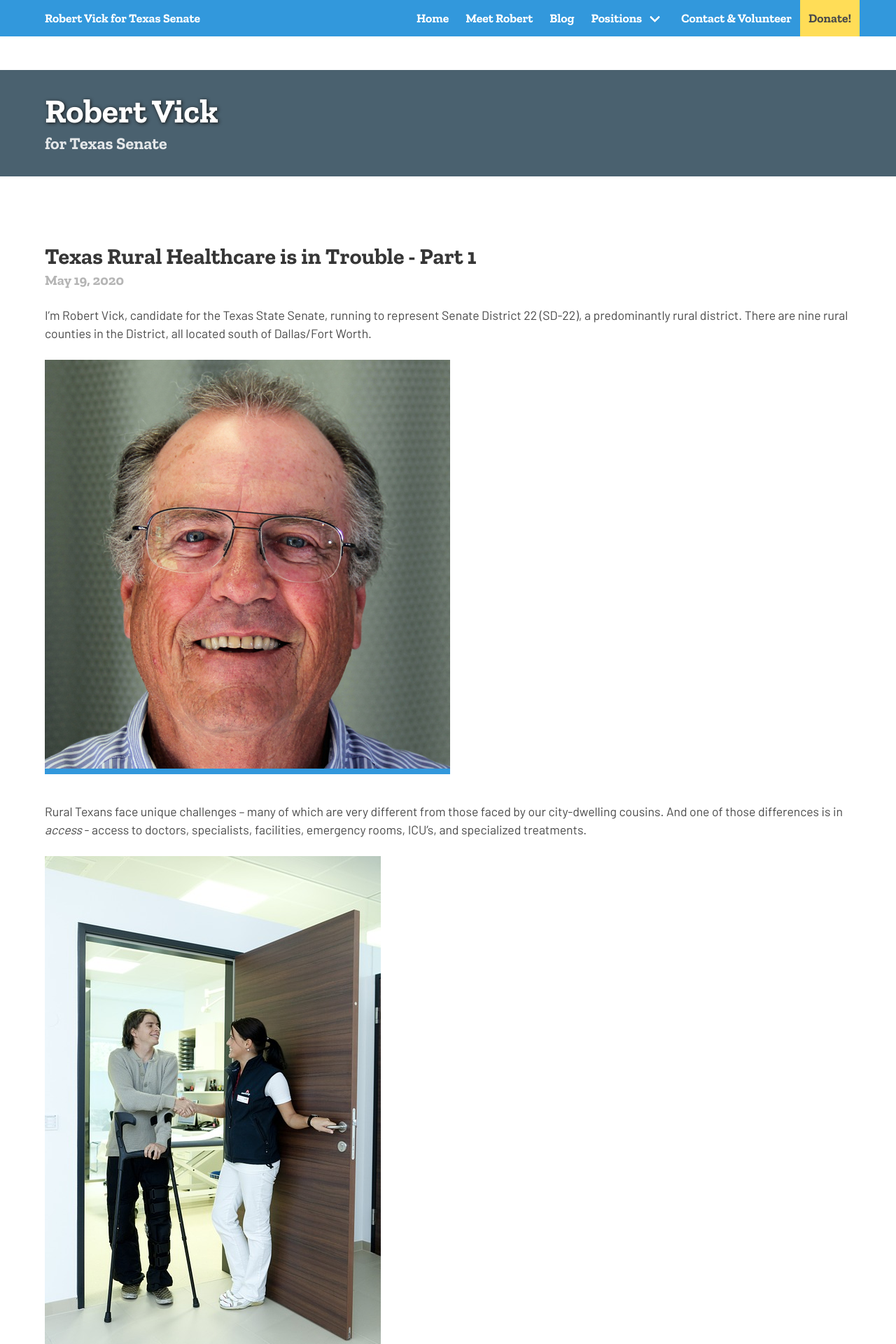
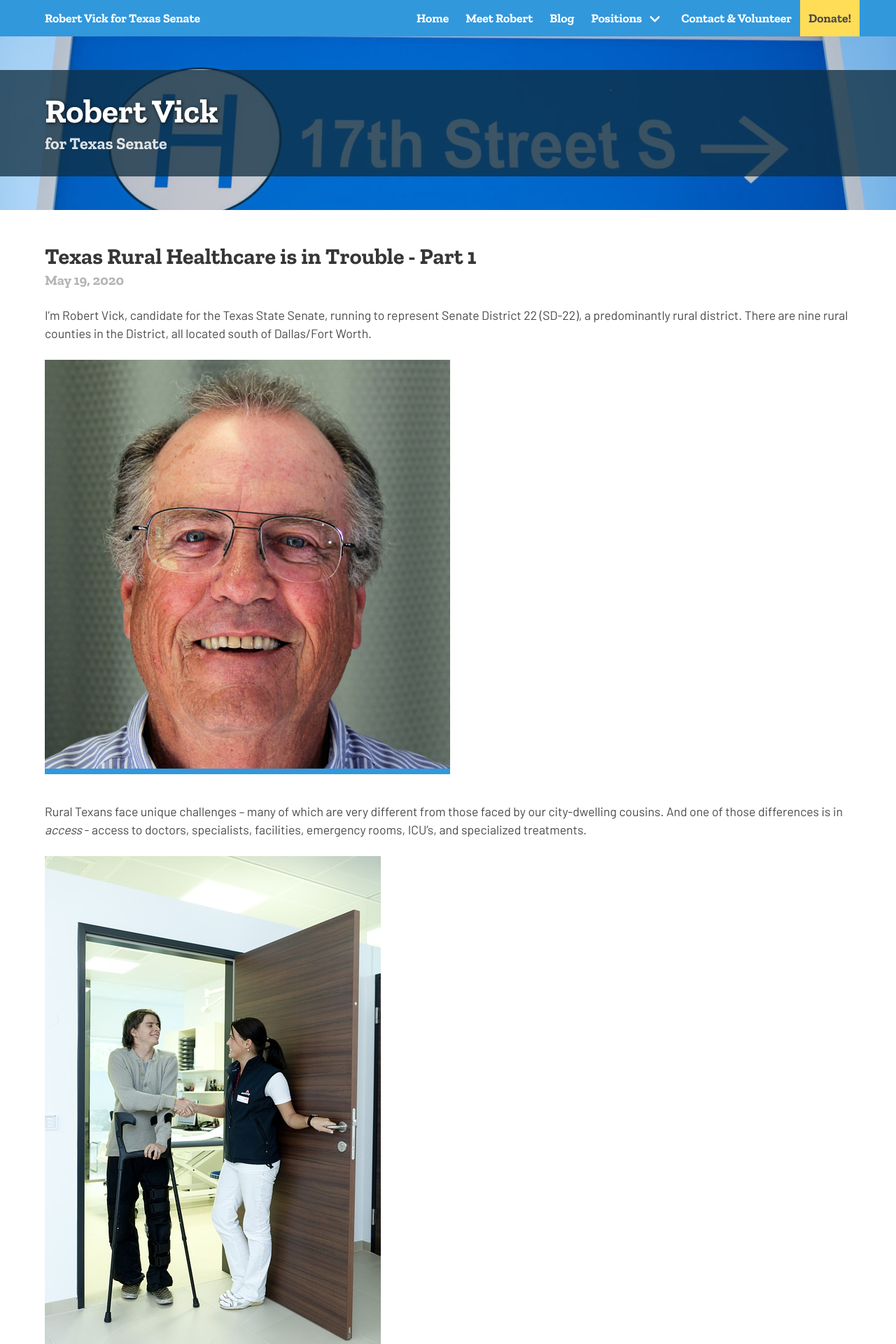
Before and after one commit to jrc03c/vickforsenate, a Jekyll site: the page built from _posts/2020-05-19-texas-rural-healthcare-is-in-trouble-part-1.md, in a window 1280 px wide. Shown: the top 1920 px of the page at 70% size. Built offline with Jekyll 4.4.1, drawn with Linux system fonts in a browser that asks for light colours; a script that is not in the unit is left out.

Commit message:
Update Post “2020-05-19-texas-rural-healthcare-is-in-trouble-part-1”

```diff
--- a/_posts/2020-05-19-texas-rural-healthcare-is-in-trouble-part-1.md
+++ b/_posts/2020-05-19-texas-rural-healthcare-is-in-trouble-part-1.md
@@ -3,7 +3,7 @@ layout: post
 title: Texas Rural Healthcare is in Trouble - Part 1
 author: May 19, 2020
 thumbnail: ""
-banner: ""
+banner: /res/img/banner-1587351021766-957e6e0efb66.jpg
 summary: ""
 ---
 I'm Robert Vick, candidate for the Texas State Senate, running to represent Senate District 22 (SD-22), a predominantly rural district. There are nine rural counties in the District, all located south of Dallas/Fort Worth.
```
Also changed, not shown: res/img/banner-1587351021766-957e6e0efb66.jpg (added), res/img/pic-3-hospital-1636334_1280.jpg (added), res/img/pic4-dollar-2891817_1280.jpg (added), res/img/pic5-thomas-leemon-4yzomgk0v1q-unsplash.jpg (added).
